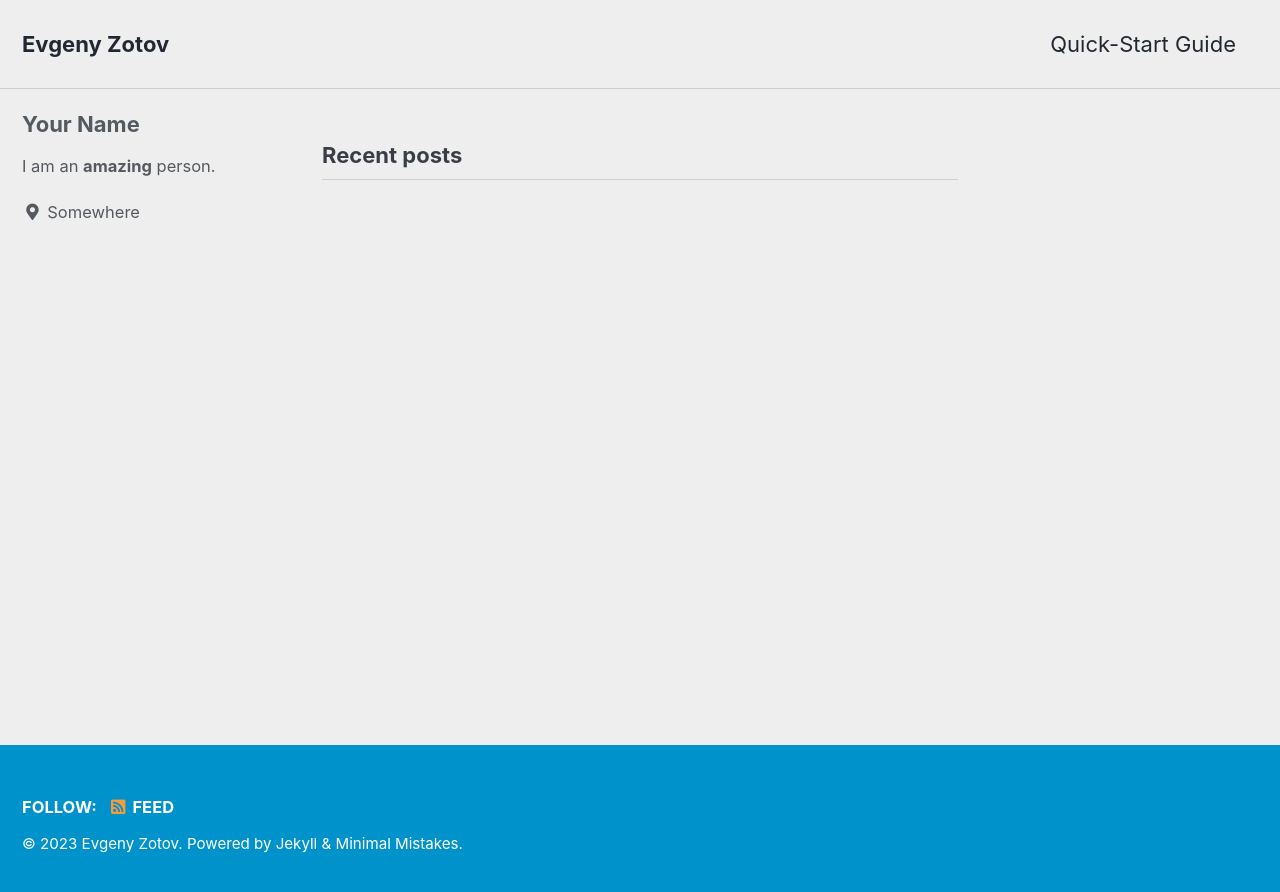
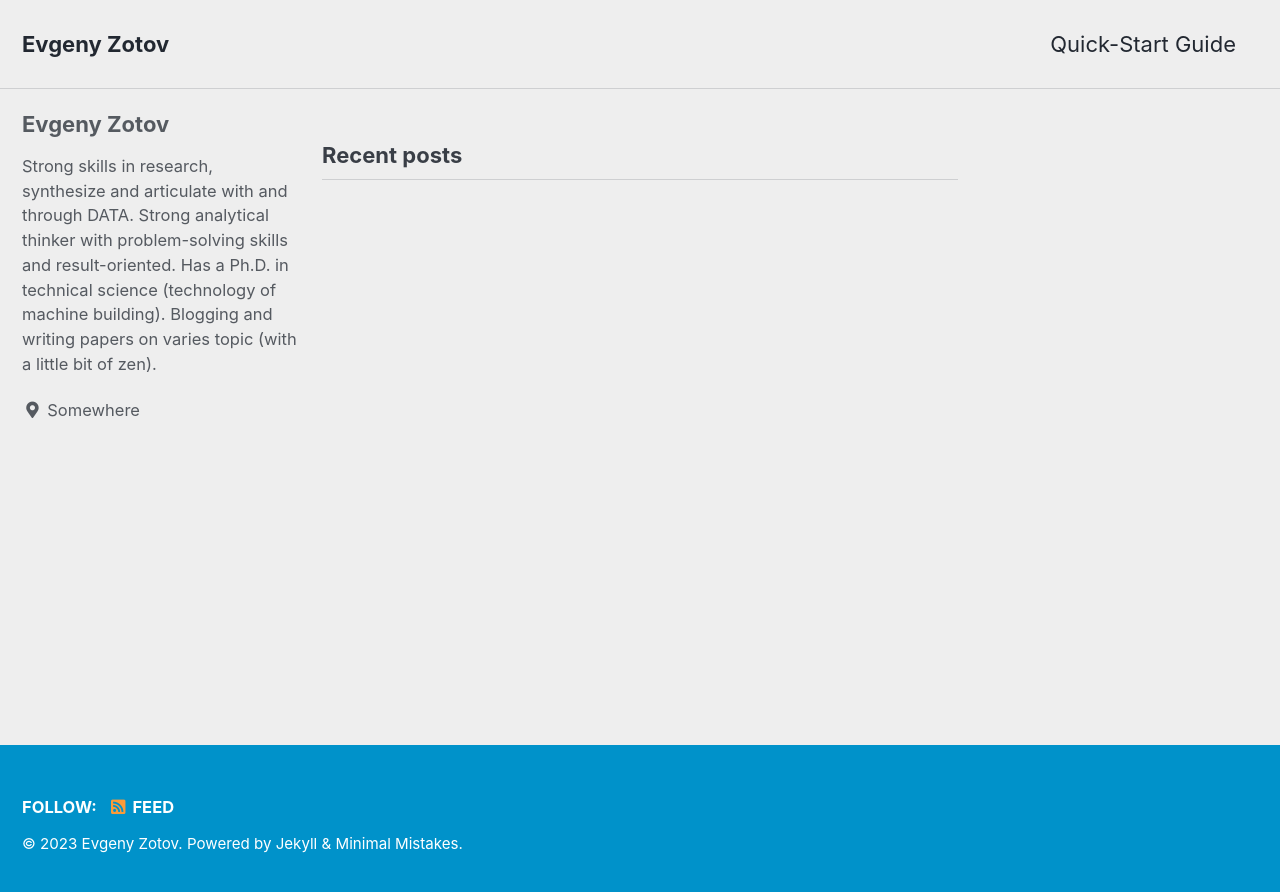
Before and after one commit to evgspn/evgspn.github.io, a Jekyll site: the page built from index.html, in a window 1280 px wide. Shown: the top 892 px of the page. Built offline with Jekyll 4.4.1, drawn with Linux system fonts in a browser that asks for light colours; cached includes are drawn as plain includes; the list of posts is cut into pages by our own code.

Commit message:
Upd. config file

```diff
--- a/_config.yml
+++ b/_config.yml
@@ -11,7 +11,7 @@
 # https://mmistakes.github.io/minimal-mistakes/docs/quick-start-guide/#installing-the-theme
 
 # theme                  : "minimal-mistakes-jekyll"
-remote_theme           : "mmistakes/minimal-mistakes"
+remote_theme             : "mmistakes/minimal-mistakes"
 minimal_mistakes_skin    : "air" # "default", "aqua", "contrast", "dark", "dirt", "neon", "mint", "plum", "sunrise"
 
 # Site Settings
@@ -104,9 +104,9 @@ analytics:
 
 # Site Author
 author:
-  name             : "Your Name"
+  name             : "Evgeny Zotov"
   avatar           : # path of avatar image, e.g. "/assets/images/bio-photo.jpg"
-  bio              : "I am an **amazing** person."
+  bio              : "Strong skills in research, synthesize and articulate with and through DATA. Strong analytical thinker with problem-solving skills and result-oriented.  Has a Ph.D. in technical science (technology of machine building). Blogging and writing  papers on varies topic (with a little bit of zen)."
   location         : "Somewhere"
   email            :
   links:
```
